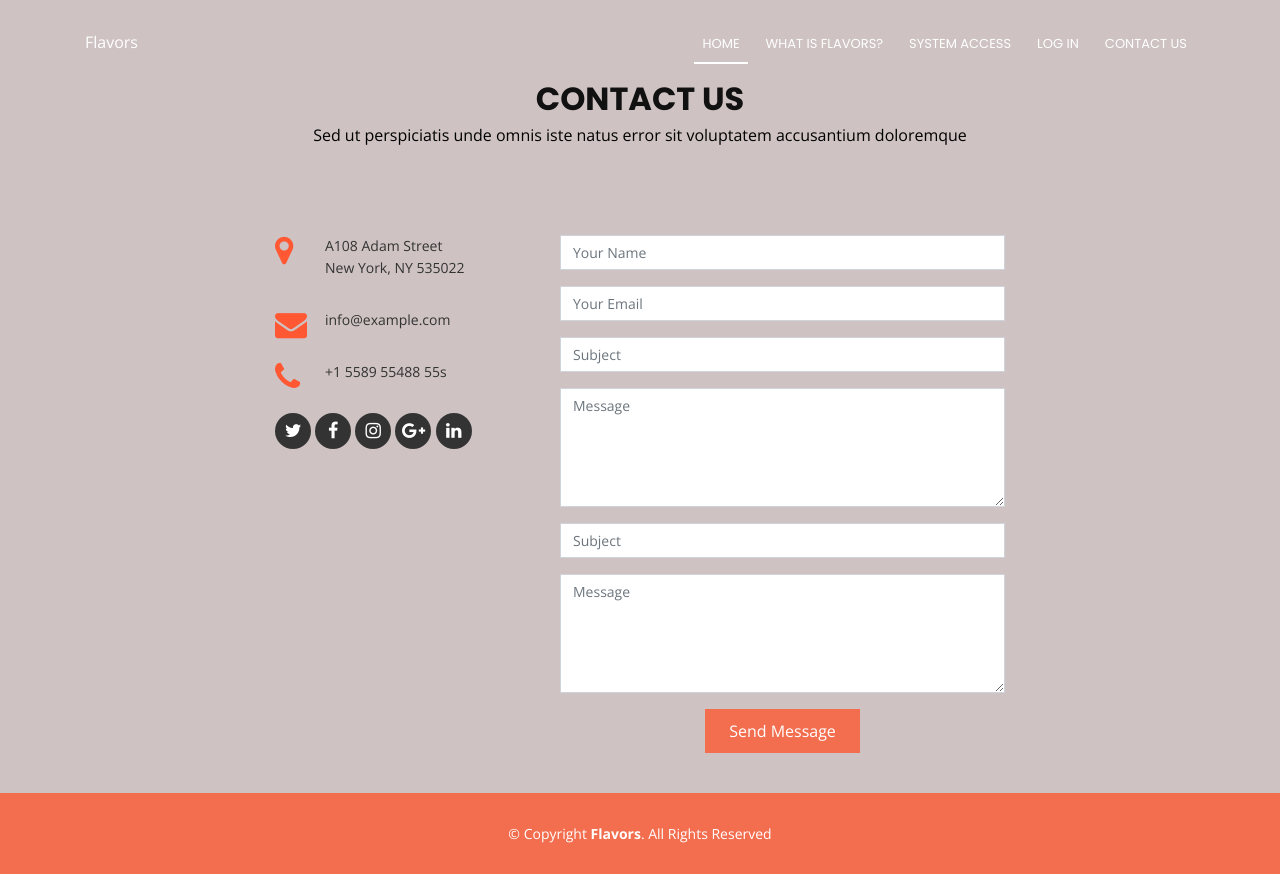
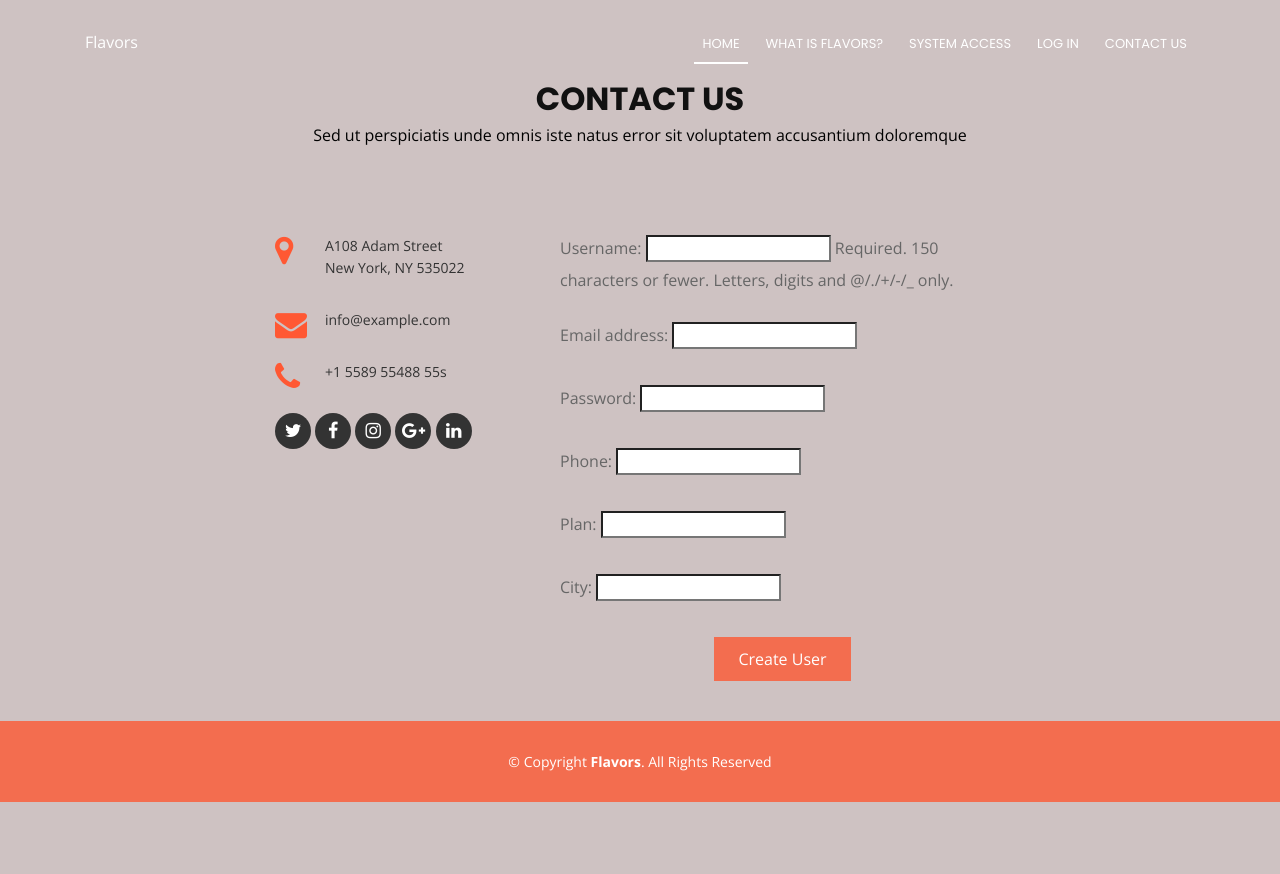
Before and after one commit to EydenVillanueva/Flavors, a Django app: page /register/ in a window 1280 px wide. After the commit the page ends 802 px from the top, so only its background shows below. Run offline with Django 3.2, Linux system fonts and the light colour scheme; some libraries are stand-ins or nearby versions.

Commit message:
New users registration complete

```diff
--- a/Dashboard/models.py
+++ b/Dashboard/models.py
@@ -17,21 +17,14 @@ class Timestamp(models.Model):
 # Client model that will be used to register new clients in the system
 class Client(models.Model):
     user = models.OneToOneField(User, on_delete=models.CASCADE)
-    phone = models.IntegerField(null=True, blank=True)
+    phone = models.CharField(max_length=15,null=True, blank=True)
     plan = models.CharField(max_length=50)
     city = models.CharField(max_length=50)
 
     def __str__(self):
         return self.user.username
 
-@receiver(post_save,sender=User)
-def create_user_client(sender,instance,created,**kwargs):
-    if created:
-        Client.objects.create(user=instance)
 
-@receiver(post_save,sender=User)
-def save_user_profile(sender,instance,**kwargs):
-    instance.client.save()
 
 
 # Restaurant model to every restaurant saved in the system.
--- a/Dashboard/templates/Dashboard/new-user-form.html
+++ b/Dashboard/templates/Dashboard/new-user-form.html
@@ -71,32 +71,42 @@
             <form action="" method="post" role="form" class="contactForm">
                 {% csrf_token %}
 
+                {{user_form.as_p}}
+                {{client_form.as_p}}
+                <!--
                 <div class="form-group">
-                    <input type="text" name="username" class="form-control" id="name" placeholder="Your Name" data-rule="minlen:4" data-msg="Please enter at least 4 chars" />
+                    <input type="text" name="username" class="form-control" id="name"
+                        placeholder="Your Username" data-rule="minlen:4"
+                        data-msg="Please enter at least 4 chars" />
                     <div class="validation"></div>
                 </div>
                 <div class="form-group">
-                    <input type="email" class="form-control" name="email" id="email" placeholder="Your Email" data-rule="email" data-msg="Please enter a valid email" />
+                    <input type="email" class="form-control" name="email" id="email" placeholder="Your Email"
+                        data-rule="email" data-msg="Please enter a valid email" />
                     <div class="validation"></div>
                 </div>
                 <div class="form-group">
-                    <input type="text" class="form-control" name="password" id="subject" placeholder="Subject" data-rule="minlen:4" data-msg="Please enter at least 8 chars of subject" />
+                    <input type="text" class="form-control" name="password" id="subject" placeholder="password"
+                        data-rule="minlen:4" data-msg="Please enter at least 8 chars of subject" />
                     <div class="validation"></div>
                 </div>
                 <div class="form-group">
-                    <textarea class="form-control" name="phone" rows="5" data-rule="required" data-msg="Please write something for us" placeholder="Message"></textarea>
+                    <input type="text" class="form-control" name="phone" id="subject" placeholder="Phone number"
+                        data-rule="minlen:4" data-msg="Please enter at least 8 chars of subject" />
                     <div class="validation"></div>
                 </div>
                 <div class="form-group">
-                    <input type="text" class="form-control" name="password" id="subject" placeholder="Subject" data-rule="minlen:4" data-msg="Please enter at least 8 chars of subject" />
+                    <input type="text" class="form-control" name="plan" id="subject" placeholder="Type your Plan"
+                        data-rule="minlen:4" data-msg="Please enter at least 8 chars of subject" />
                     <div class="validation"></div>
                 </div>
                 <div class="form-group">
-                    <textarea class="form-control" name="phone" rows="5" data-rule="required" data-msg="Please write something for us" placeholder="Message"></textarea>
+                    <input type="text" class="form-control" name="city" id="subject" placeholder="City"
+                        data-rule="minlen:4" data-msg="Please enter at least 8 chars of subject" />
                     <div class="validation"></div>
                 </div>
-                <div class="text-center"><button type="submit">Send Message</button></div>
-
+                -->
+                <div class="text-center"><button type="submit">Create User</button></div>
 
             </form>
             </div>
--- a/Dashboard/views.py
+++ b/Dashboard/views.py
@@ -6,16 +6,29 @@ from django.http import HttpResponse
 from django.contrib.auth import authenticate, login
 from .forms import LoginForm, UserForm, ClientForm
 
+
 # Create your views here.
 def new_user(request):
+    if request.method == 'POST':
 
-    if request.method == 'POST':
         user_form = UserForm(request.POST)
         client_form = ClientForm(request.POST)
+
         if user_form.is_valid() and client_form.is_valid():
-            user_form.save()
+
+            user = user_form.save()
+
+            client = client_form.save(commit=False)
+            client.user = user
+
             client_form.save()
-            return redirect('')
+
+            username = user_form.cleaned_data.get('username')
+            password = user_form.cleaned_data.get('password')
+            user = authenticate(username=username, password=password)
+            login(request,user)
+
+            return redirect('/')
     else:
         user_form = UserForm()
         client_form = ClientForm()
@@ -25,7 +38,6 @@ def new_user(request):
     return render(request,'Dashboard/new-user-form.html',context)
 
 def userlogin(request):
-
     if request.method == 'POST':
 
         user = authenticate(
--- a/flavors/settings.py
+++ b/flavors/settings.py
@@ -123,9 +123,10 @@ STATIC_URL = '/static/'
 
 
 # Logeo
-
+'''
 AUTH_AUTHENTICATION_TYPE = 'both'
 
 AUTHENTICATION_BACKENDS = (
    'Dashboard.backends.EmailOrUsernameModelBackend',
 )
+'''
```
Also changed, not shown: Dashboard/migrations/0004_auto_20190510_1337.py (added), Dashboard/migrations/0005_auto_20190510_1409.py (added), db.sqlite3.
